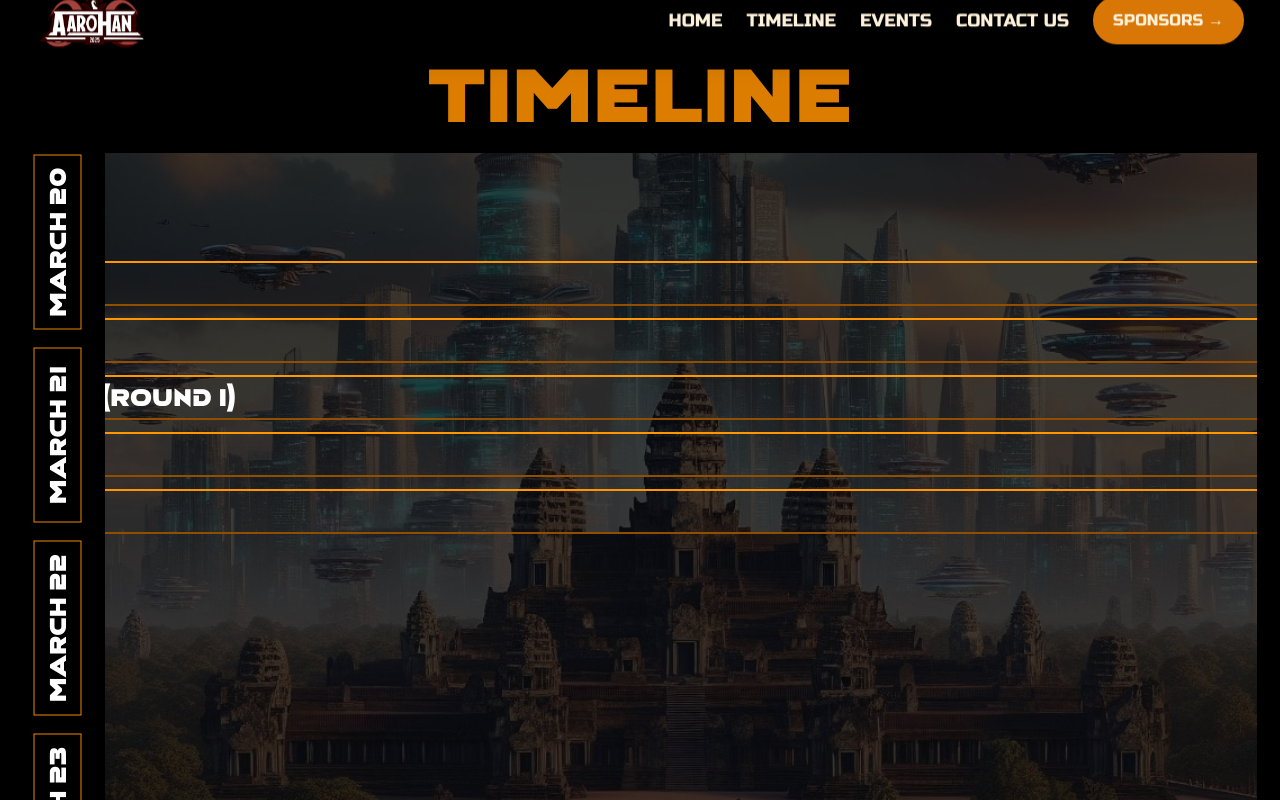
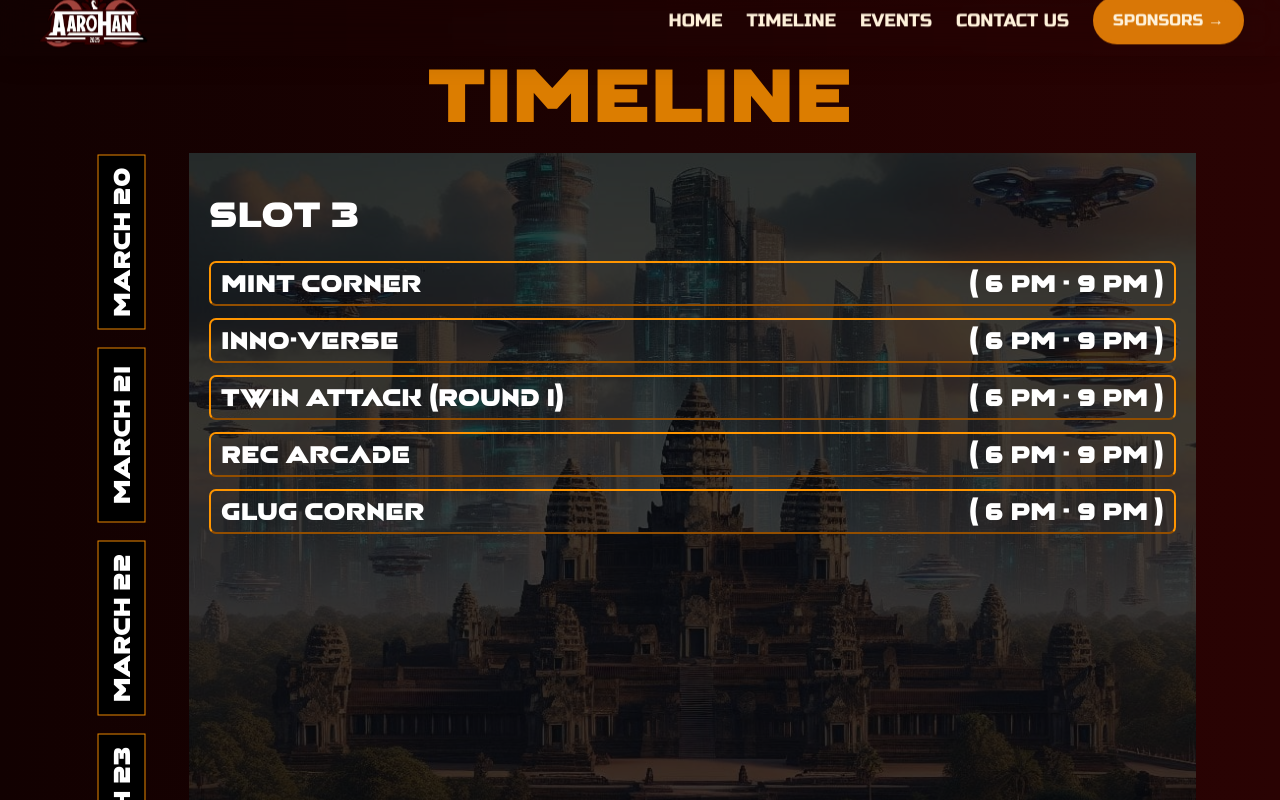
Before and after one commit to Praiseson6065/aarohan-website-main, a Next.js app: page /timeline in a window 1280 px wide. Shown: the top 800 px of the page. Built offline with nearby package versions, Linux system fonts and the light colour scheme.

Commit message:
fix timeline

```diff
--- a/src/app/timeline/page.jsx
+++ b/src/app/timeline/page.jsx
@@ -17,10 +17,10 @@ export default function Timeline(){
 
     return (
       <>
-        <div className="h-screen w-screen bg-black flex flex-col items-center">
+        <div className="min-h-screen w-screen \ flex flex-col px-2 md:px-16 items-center mb-10">
           <h1 className="text-[40px] sm:text-[75px] text-[#DC7D00] py-[10px] mt-[50px] sm:mt-[30px]">TIMELINE</h1>
-          <div className="h-full w-full flex mt-[-10px]">
-            <div className="flex flex-col space-y-[115px] sm:space-y-[145px] pt-[60px] sm:pt-[65px] ml-[-40px] sm:ml-[-30px] mr-[-20px]">
+          <div className="h-full w-full flex mt-[-10px] justify-center ">
+            <div className="flex flex-col space-y-[115px] sm:space-y-[145px] pt-[60px] sm:pt-[65px] ml-[-45px] sm:ml-[-30px] ">
               <EventDate date={20} onClick={() => handleDateClick(20)}/>
               <EventDate date={21} onClick={() => handleDateClick(21)}/>
               <EventDate date={22} onClick={() => handleDateClick(22)}/>
--- a/src/components/Timeline/EventDiv.jsx
+++ b/src/components/Timeline/EventDiv.jsx
@@ -22,9 +22,9 @@ export default function EventDiv({ events }) {
             <div ref={scrollableRef} className="w-full h-full flex flex-col items-center space-y-[12px] relative overflow-y-auto py-4">
                 {events ? (
                     Object.entries(events).map(([slot, eventList]) => (
-                        <div key={slot} className="text-white">
-                            <h2 className=" text-[20px] sm:text-[35px] mb-[20px] mt-[20px]">{slot.substring(0, 6)}</h2>
-                            <div className="flex flex-col space-y-[12px]">
+                        <div key={slot} className="text-white w-full px-5">
+                            <h2 className=" text-[20px] md:text-[35px] mb-[20px] mt-[20px]">{slot.substring(0, 6)}</h2>
+                            <div className="flex flex-col space-y-[12px] w-full justify-items-stretch">
                                 {eventList.map((event, index) => (
                                     <EventTime event={event} key={index} time={slot.substring(6)}/>
                                 ))}
--- a/src/components/Timeline/EventTime.jsx
+++ b/src/components/Timeline/EventTime.jsx
@@ -1,6 +1,6 @@
 export default function EventTime({ event, time }){
     return(
-        <div className=" z-10 h-[30px] sm:h-[45px] w-[260px] sm:w-[1600px] border-[1.3px] sm:border-[2px] border-[#FF9500] border-b-[#924E00] text-white rounded-[7px] px-[10px] flex justify-between items-center text-[9px] sm:text-[24px] font-[600] overflow-x-auto">
+        <div className=" z-10 h-[30px] sm:h-[45px] w-full self-stretch  border-[1.3px] sm:border-[2px] border-[#FF9500] border-b-[#924E00] text-white rounded-[7px] px-[10px] flex justify-between items-center text-[8px] sm:text-[15px] md:text-[24px] font-[600] overflow-x-auto">
             <span>{event}</span>
             <span>{time}</span>
         </div>
```
